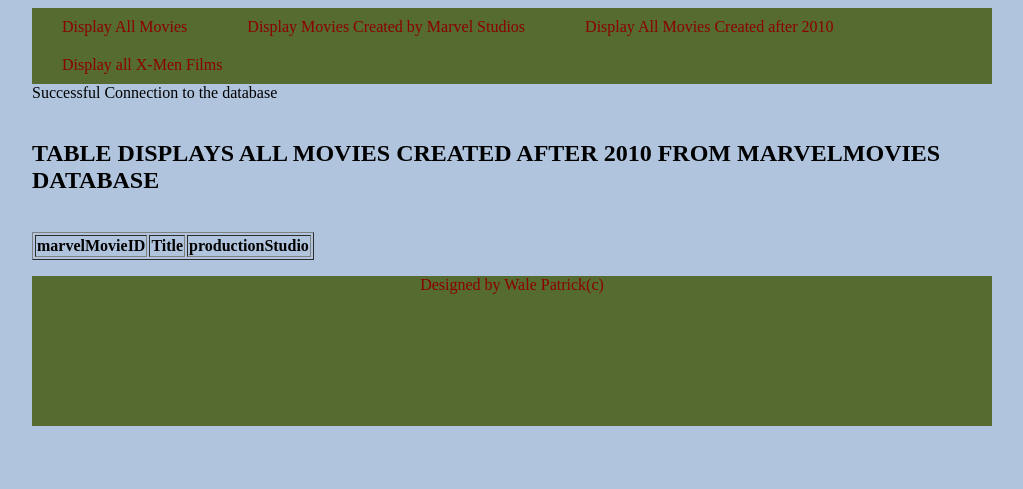
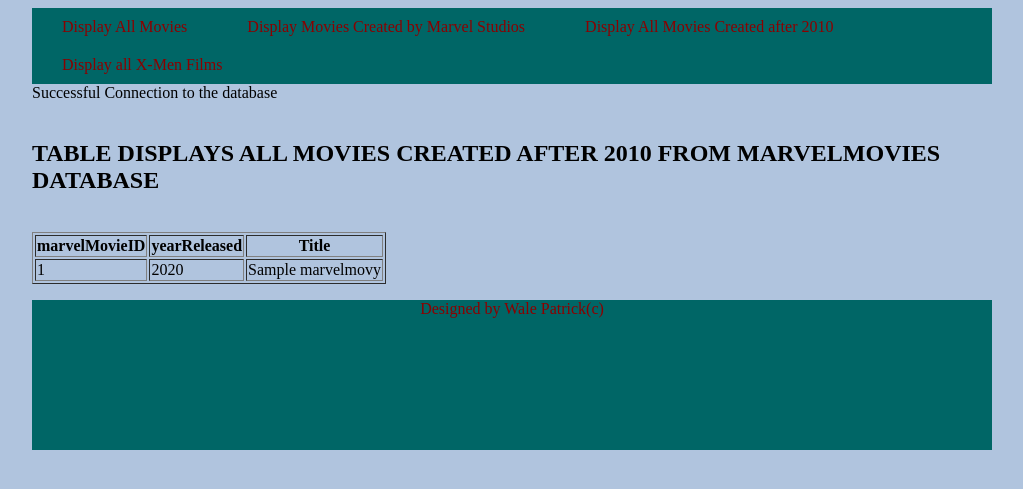
Before and after one commit to waleOkare/AzureTest, a PHP site: page /DisplayMoviesAfter2010.php in a window 1280 px wide. Shown: the top 489 px of the page, without its empty margins (128-1151 px from the left). Run offline with PHP 8.4, Linux system fonts and the light colour scheme; tables that the repository leaves empty or names only in its code hold one stand-in row (values such as "Sample post"); data that the repository does not hold is empty.

Commit message:
from home3

```diff
--- a/week5a/DisplayMoviesAfter2010.php
+++ b/week5a/DisplayMoviesAfter2010.php
@@ -30,9 +30,9 @@ include ("connection.php");
 echo "<br>";
 
 
-                   $Movies_SQL = "SELECT marvelMovieID, title, productionStudio
+                   $Movies_SQL = "SELECT marvelMovieID, yearReleased, title
                                   FROM marvelmovies
-                                  WHERE productionStudio = 'Marvel Studios'
+                                  WHERE yearReleased > '2010'
 ";
 
 $Movies_SQL_Query = mysqli_query($db, $Movies_SQL);
@@ -45,8 +45,9 @@ echo "<table border = '1'>";
 
 
         echo "<th> marvelMovieID </th>";
+        echo "<th> yearReleased </th>";
         echo "<th> Title </th>";
-        echo "<th> productionStudio </th>";
+
 
         echo "</tr>";
 
@@ -54,14 +55,16 @@ echo "<table border = '1'>";
     while($row = mysqli_fetch_array($Movies_SQL_Query, MYSQLI_ASSOC)) {
 
     $marvelMovieID = $row['marvelMovieID'];
+        $yearReleased = $row['yearReleased'];
     $title = $row['title'];
-    $productionStudio = $row['productionStudio'];
+
 
     echo "<tr>";
 
         echo "<td> $marvelMovieID  </td>";
+        echo "<td> $yearReleased </td>";
         echo "<td> $title </td>";
-        echo "<td> $productionStudio </td>";
+
 
         echo "</tr>";
 
--- a/week5a/style.css
+++ b/week5a/style.css
@@ -7,7 +7,7 @@ body{
 }
 /* this is to control the navigation bar */
 header{
-    background-color: darkolivegreen;
+    background-color: #066;
 }
 nav>ul{
     list-style-type: none;
@@ -36,7 +36,7 @@ footer>p{
     color:darkred;
 }
 .footer{
-    background-color:  darkolivegreen;
+    background-color:  #066;
 
     height: 150px;
     clear: both;
```
